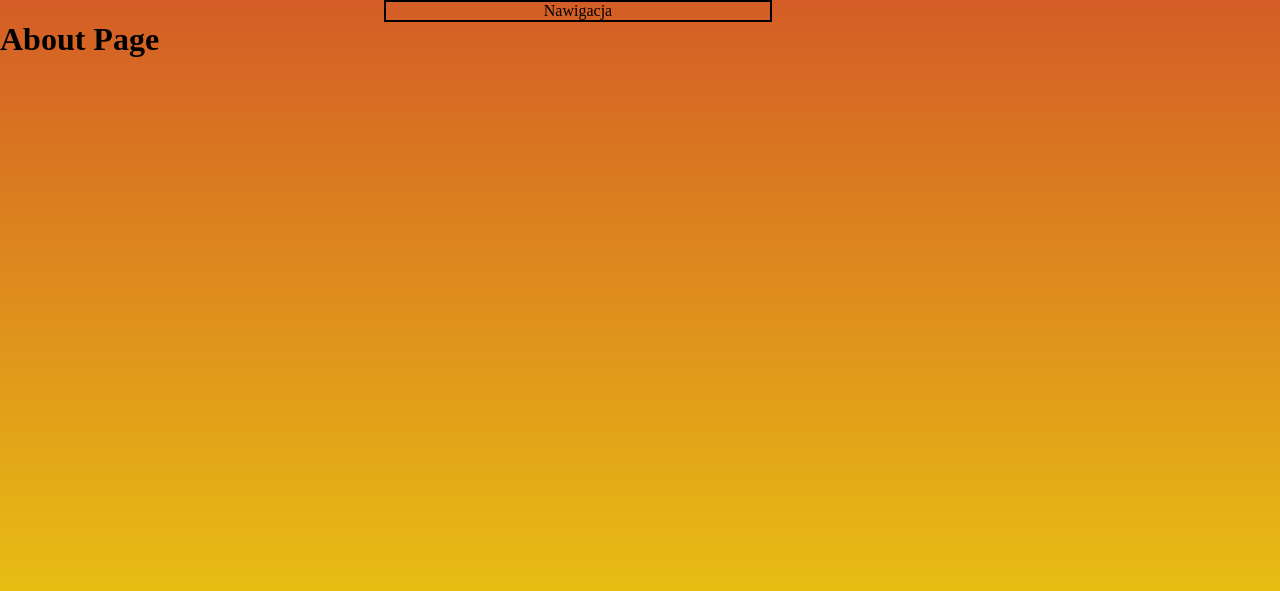
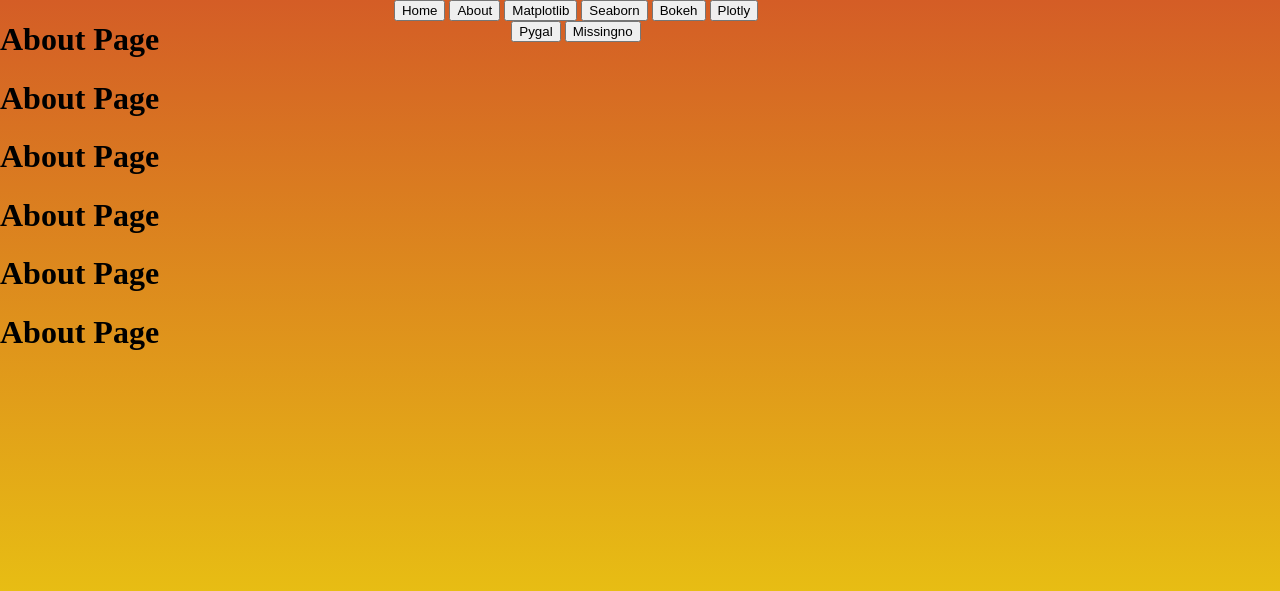
Before and after one commit to 4jeR/et-charts-drawing-tool, a Flask app: page /about in a window 1280 px wide. Shown: the top 591 px of the page. Run offline with Flask 2, Linux system fonts and the light colour scheme.

Commit message:
Basic structure

```diff
--- a/web/routes.py
+++ b/web/routes.py
@@ -13,6 +13,16 @@ def create_figure():
     axis.plot(xs, ys)
     return fig
 
+
+
+@app.route('/plot.png')
+def plot_png():
+    fig = create_figure()
+    output = io.BytesIO()
+    FigureCanvas(fig).print_png(output)
+    return Response(output.getvalue(), mimetype='image/png')
+
+
 @app.route("/")
 @app.route("/home")
 def home():
@@ -24,9 +34,29 @@ def about():
     return render_template('about.html', title='About')
 
 
-@app.route('/plot.png')
-def plot_png():
-    fig = create_figure()
-    output = io.BytesIO()
-    FigureCanvas(fig).print_png(output)
-    return Response(output.getvalue(), mimetype='image/png')
+
+@app.route("/matplotlib")
+def route_matplotlib():
+    return render_template('matplotlib.html')
+
+
+@app.route("/seaborn")
+def route_seaborn():
+    return render_template('seaborn.html')
+
+
+@app.route("/bokeh")
+def route_bokeh():
+    return render_template('bokeh.html')
+
+@app.route("/plotly")
+def route_plotly():
+    return render_template('plotly.html')
+
+@app.route("/pygal")
+def route_pygal():
+    return render_template('pygal.html')
+
+@app.route("/missingno")
+def route_missingno():
+    return render_template('missingno.html')
--- a/web/templates/about.html
+++ b/web/templates/about.html
@@ -1,4 +1,9 @@
 {% extends "layout.html" %}
 {% block content %}
     <h1>About Page</h1>
+    <h1>About Page</h1>
+    <h1>About Page</h1>
+    <h1>About Page</h1>
+    <h1>About Page</h1>
+    <h1>About Page</h1>
 {% endblock content %}
--- /dev/null
+++ b/web/templates/bokeh.html
@@ -0,0 +1,6 @@
+
+{% extends "layout.html" %}
+{% block content %}
+    <h1>Bokeh</h1>
+    <img src="/plot.png" alt="my plot">
+{% endblock content %}
--- a/web/templates/home.html
+++ b/web/templates/home.html
@@ -7,5 +7,4 @@
     <h1>HOME</h1>
     <h1>HOME</h1>
     <h1>HOME</h1>
-    <img src="/plot.png" alt="my plot">
 {% endblock content %}
--- a/web/templates/layout.html
+++ b/web/templates/layout.html
@@ -28,7 +28,6 @@
             width: 30%;
             overflow: hidden;
             text-align: center;
-            border: solid black 2px;
         }
 
 
@@ -48,7 +47,20 @@
 
 <body>
     <div id="nav">
-        Nawigacja
+        <button onclick="location.href = 'http://localhost:5000/home';" >Home</button>
+        <button onclick="location.href = 'http://localhost:5000/about';" >About</button>
+
+        <button onclick="location.href = 'http://localhost:5000/matplotlib';" >Matplotlib</button>
+
+        <button onclick="location.href = 'http://localhost:5000/seaborn';" >Seaborn</button>
+
+        <button onclick="location.href = 'http://localhost:5000/bokeh';" >Bokeh</button>
+
+        <button onclick="location.href = 'http://localhost:5000/plotly';" >Plotly</button>
+
+        <button onclick="location.href = 'http://localhost:5000/pygal';" >Pygal</button>
+
+        <button onclick="location.href = 'http://localhost:5000/missingno';" >Missingno</button>
     </div>
 
     <div id="content">
--- /dev/null
+++ b/web/templates/matplotlib.html
@@ -0,0 +1,6 @@
+
+{% extends "layout.html" %}
+{% block content %}
+    <h1>Matplotlib</h1>
+    <img src="/plot.png" alt="my plot">
+{% endblock content %}
--- /dev/null
+++ b/web/templates/missingno.html
@@ -0,0 +1,6 @@
+
+{% extends "layout.html" %}
+{% block content %}
+    <h1>Missingno</h1>
+    <img src="/plot.png" alt="my plot">
+{% endblock content %}
--- /dev/null
+++ b/web/templates/plotly.html
@@ -0,0 +1,6 @@
+
+{% extends "layout.html" %}
+{% block content %}
+    <h1>Plotly</h1>
+    <img src="/plot.png" alt="my plot">
+{% endblock content %}
--- /dev/null
+++ b/web/templates/pygal.html
@@ -0,0 +1,6 @@
+
+{% extends "layout.html" %}
+{% block content %}
+    <h1>Pygal</h1>
+    <img src="/plot.png" alt="my plot">
+{% endblock content %}
--- /dev/null
+++ b/web/templates/seaborn.html
@@ -0,0 +1,6 @@
+
+{% extends "layout.html" %}
+{% block content %}
+    <h1>Seaborn</h1>
+    <img src="/plot.png" alt="my plot">
+{% endblock content %}
```
